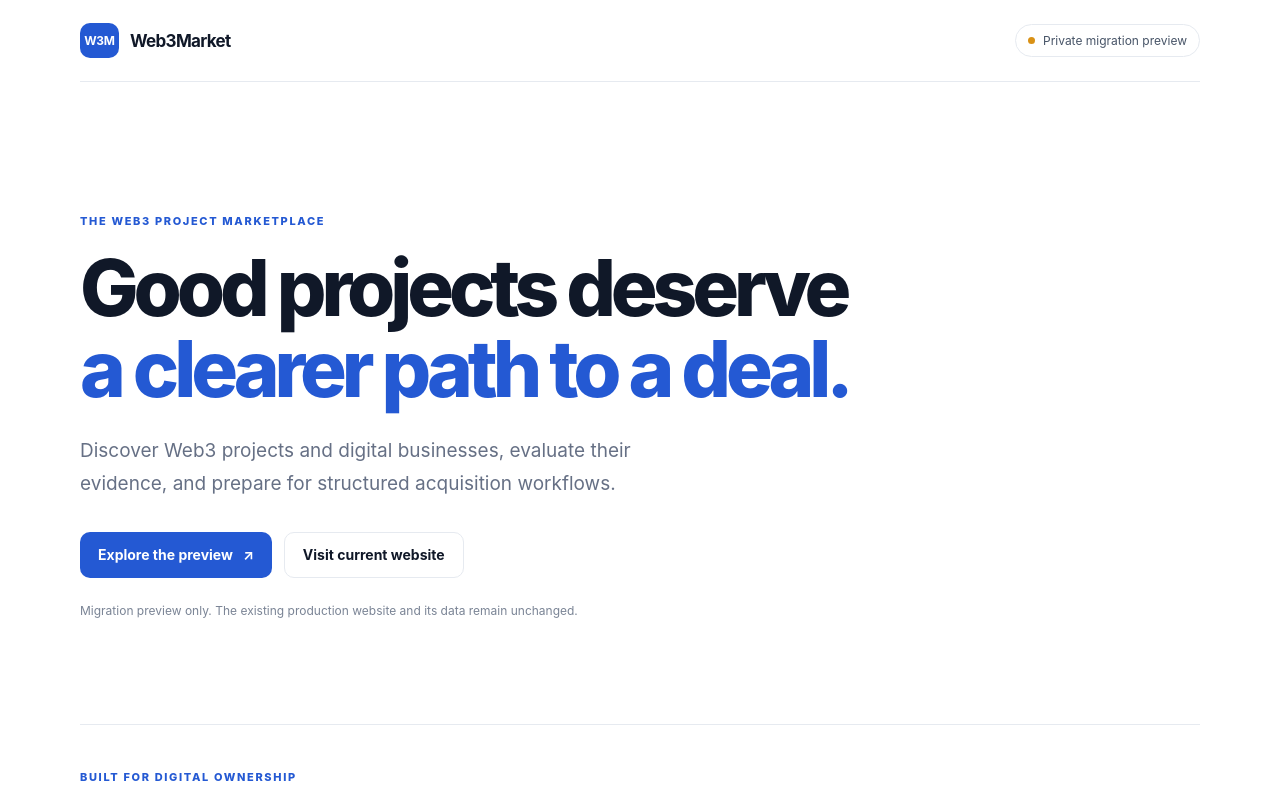
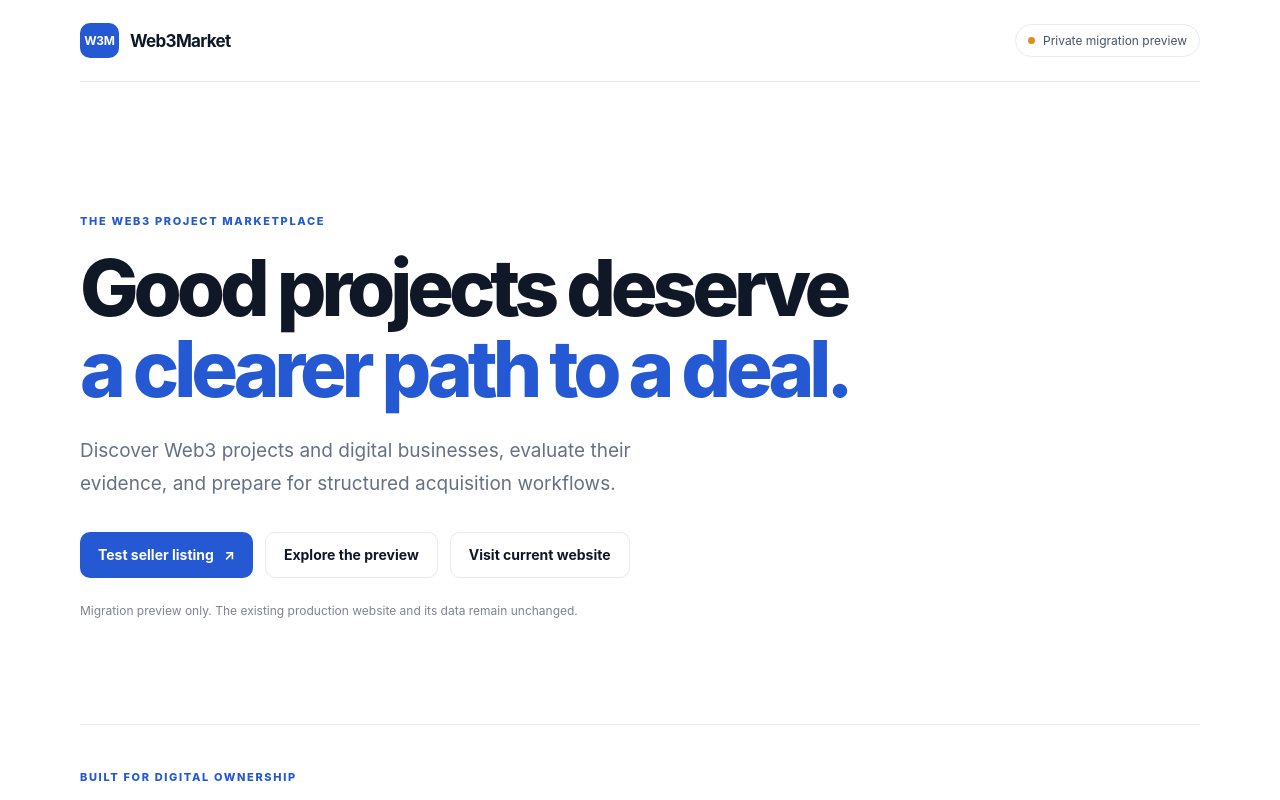
Before and after one commit to Aminzaki1972/Web3Market, a Next.js app in the folder nextjs/: page / in a window 1280 px wide. Shown: the top 800 px of the page. Built offline with nearby package versions, Linux system fonts and the light colour scheme.

Commit message:
feat(nextjs): link preview homepage to seller listing

```diff
--- a/nextjs/app/page.tsx
+++ b/nextjs/app/page.tsx
@@ -35,7 +35,8 @@ export default function HomePage() {
           and prepare for structured acquisition workflows.
         </p>
         <div className="hero-actions">
-          <a className="primary-action" href="#capabilities">Explore the preview <span aria-hidden="true">↗</span></a>
+          <a className="primary-action" href="/sell-project">Test seller listing <span aria-hidden="true">↗</span></a>
+          <a className="secondary-action" href="#capabilities">Explore the preview</a>
           <a className="secondary-action" href="https://web3market.xyz/">Visit current website</a>
         </div>
         <p className="notice">Migration preview only. The existing production website and its data remain unchanged.</p>
```
